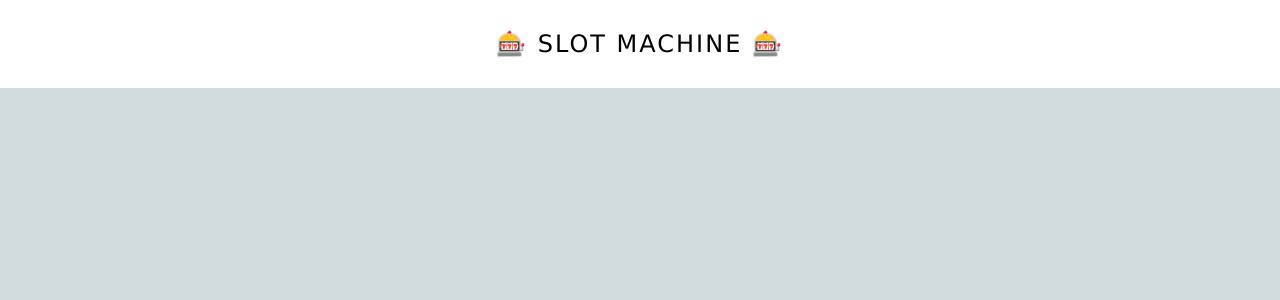
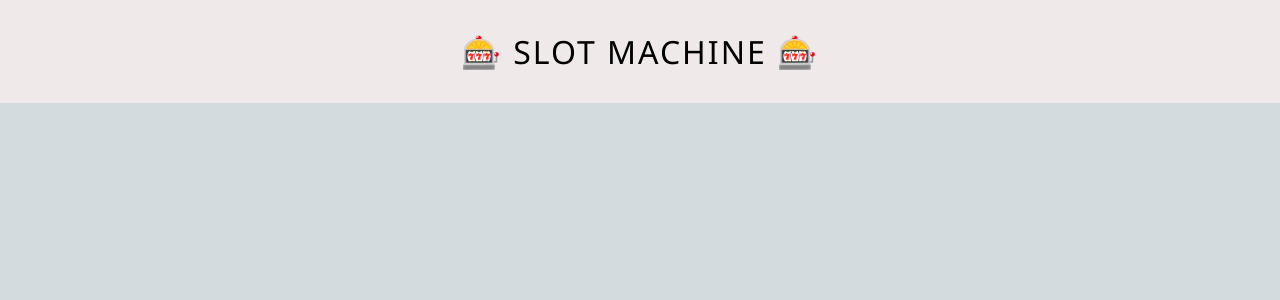
Before and after one commit to kannanjayachandran/Slot-Machine, a React (Create React App) app: page / in a window 1280 px wide. Shown: the top 300 px of the page. Built offline with nearby package versions, Linux system fonts and the light colour scheme.

Commit message:
updated App.css

```diff
--- a/src/App.css
+++ b/src/App.css
@@ -8,21 +8,15 @@
 .heading-style {
   padding: 30px 0;
   text-align: center;
-  font-family: Verdana, Geneva, Tahoma, sans-serif;
+  font-family: "Segoe UI", Tahoma, Geneva, Verdana, sans-serif;
   text-transform: uppercase;
-  font-size: 13px;
   letter-spacing: 2px;
   font-weight: 500;
-  background-color: #fff;
-  font-size: 1.5rem;
+  background-color: rgb(240, 233, 233);
+  font-size: 2rem;
   margin-bottom: 30px;
 }
-
-.slot_won {
-  color: #fff;
-  background-color: #2ecc71;
-  padding: 10px;
-  border-radius: 5px;
-  font-size: 1.5rem;
-  margin-bottom: 30px;
+.slot_inner {
+  text-align: center;
+  color: black;
 }
--- a/src/App.jsx
+++ b/src/App.jsx
@@ -6,7 +6,7 @@ const slot_algo = () => {
   if (x === y && y === z) {
     return (
       <>
-        <div className="slot_won">
+        <div className="slot_inner">
           <h1> {x} {y} {z} </h1>
           <hr />
           <h1>🎉 You won 🎉</h1>
@@ -17,7 +17,7 @@ const slot_algo = () => {
 
     return (
       <>
-        <div className="slot_won">
+        <div className="slot_inner">
           <h1> {x} {y} {z} </h1>
           <hr />
           <h1>Not Matching</h1>
```
